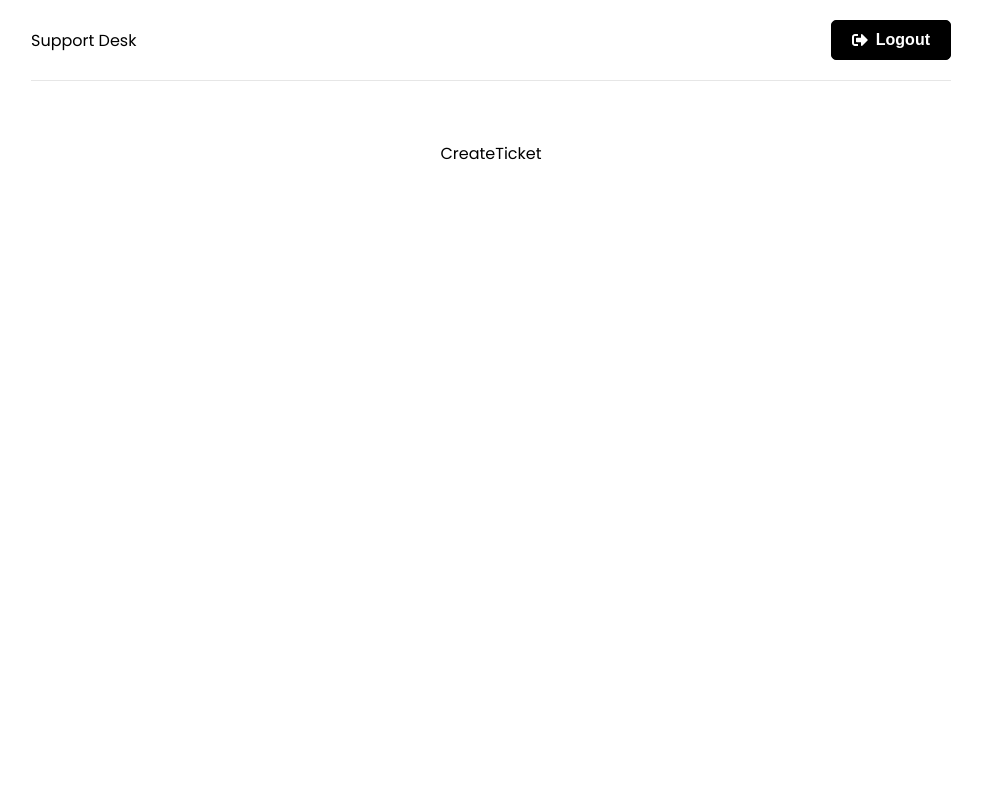
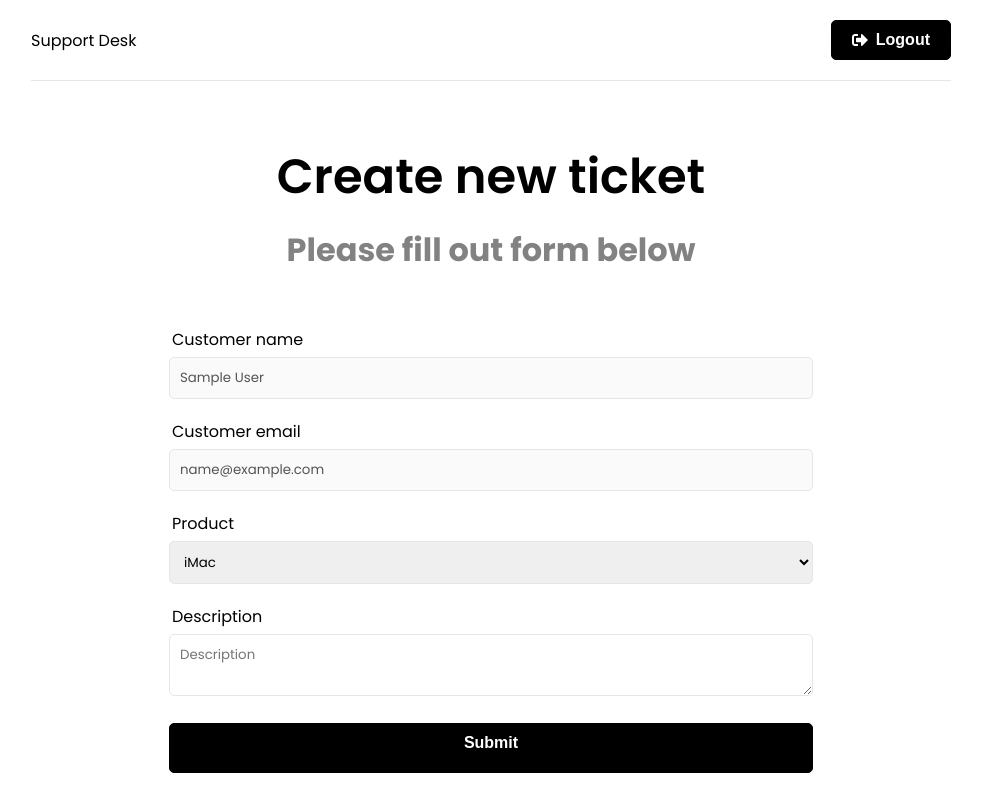
Before and after one commit to jawale204/SupportDesk, a React (Create React App) app in the folder frontend/: page /new-ticket in a window 1280 px wide. Shown: the whole page, without its empty margins (149-1131 px from the left). Built offline with nearby package versions, Linux system fonts and the light colour scheme; sample sign-in values are in the browser's storage.

Commit message:
create ticket page added

```diff
--- a/frontend/src/features/auth/authSlice.js
+++ b/frontend/src/features/auth/authSlice.js
@@ -11,7 +11,7 @@
 };
 
 export const register = createAsyncThunk(
-  "autn/register",
+  "auth/register",
   async (data, thunkAPI) => {
     console.log(data);
     try {
--- a/frontend/src/index.css
+++ b/frontend/src/index.css
@@ -164,6 +164,7 @@
 .btn-block {
   width: 100%;
   margin-bottom: 20px;
+  padding-bottom: 20px;
 }
 
 .btn-sm {
--- a/frontend/src/pages/CreateTicket.jsx
+++ b/frontend/src/pages/CreateTicket.jsx
@@ -1,7 +1,65 @@
 import React from "react";
+import { useState } from "react";
+import { useSelector } from "react-redux";
+function CreateTicket() {
+  const { user } = useSelector((state) => state.auth);
+  const [name] = useState(user.name);
+  const [email] = useState(user.email);
+  const [product, setProduct] = useState("iMac");
+  const [description, setDescription] = useState("");
 
-function CreateTicket() {
-  return <div>CreateTicket</div>;
+  const handleSubmit = (e) => {
+    e.preventDefault();
+  };
+  return (
+    <>
+      <section className="heading">
+        <h1>Create new ticket</h1>
+        <p>Please fill out form below</p>
+      </section>
+      <section className="form">
+        <div className="form-group">
+          <label htmlFor="name">Customer name</label>
+          <input type="text" disabled value={name} className="form-control" />
+        </div>
+        <div className="form-group">
+          <label htmlFor="email">Customer email</label>
+          <input type="email" disabled value={email} className="form-control" />
+        </div>
+        <form onSubmit={handleSubmit}>
+          <div className="form-group">
+            <label htmlFor="product">Product</label>
+            <select
+              name="product"
+              id="product"
+              value={product}
+              onChange={(e) => setProduct(e.target.valueS)}
+            >
+              <option value="iphone">iphone</option>
+              <option value="Macbook Pro">Macbook Pro</option>
+              <option value="iMac">iMac</option>
+              <option value="iPad">iPad</option>
+            </select>
+          </div>
+          <div className="form-group">
+            <label htmlFor="description">Description</label>
+            <textarea
+              name="description"
+              id="description"
+              value={description}
+              onChange={(e) => setDescription(e.target.value)}
+              placeholder="Description"
+            ></textarea>
+          </div>
+          <div className="form-group btn-block">
+            <button className="btn btn-block" type="submit">
+              Submit
+            </button>
+          </div>
+        </form>
+      </section>
+    </>
+  );
 }
 
 export default CreateTicket;
```
